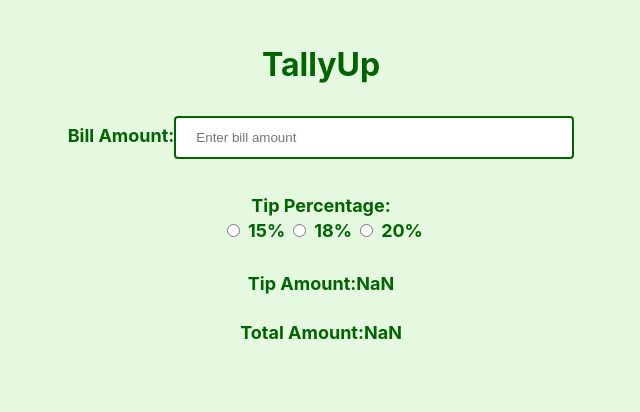
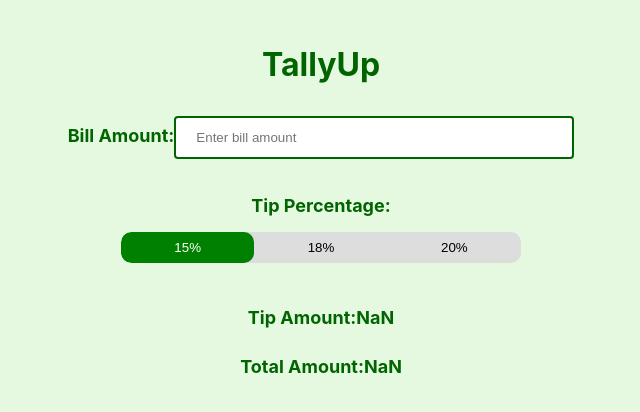
Before and after one commit to aarontorres0/TallyPay, a React (Create React App) app: page / in a window 1280 px wide. Shown: the top 412 px of the page, without its empty margins (319-959 px from the left). Built offline with nearby package versions, Linux system fonts and the light colour scheme.

Commit message:
new buttons

```diff
--- a/src/App.css
+++ b/src/App.css
@@ -61,3 +61,30 @@ h1 {
     font-size: 24px;
   }
 }
+
+.segmented-control {
+  display: flex;
+  align-items: center;
+  justify-content: center;
+  width: 80%;
+  max-width: 400px;
+  margin: 1rem auto;
+  border-radius: 10px;
+  background-color: #ddd;
+  overflow: hidden;
+}
+
+.segmented-control__button {
+  flex: 1;
+  padding: 0.5rem 1rem;
+  text-align: center;
+  cursor: pointer;
+  border: none;
+  background: none;
+}
+
+.segmented-control__button.active {
+  background-color: green;
+  color: white;
+  border-radius: 10px;
+}
--- a/src/App.js
+++ b/src/App.js
@@ -47,34 +47,42 @@ function App() {
       <br />
       <label>
         Tip Percentage:
-        <div>
-          <input
-            type="radio"
-            name="tipPercent"
+        <div className="segmented-control-container">
+          <div className="segmented-control">
+            <button
+              className={`segmented-control__button ${
+                tipPercent === 0.15 ? "active" : ""
+              }`}
               onClick={() => {
                 setTipPercent(0.15);
                 calculateTotalAmount();
               }}
-          />
+            >
               15%
-          <input
-            type="radio"
-            name="tipPercent"
+            </button>
+            <button
+              className={`segmented-control__button ${
+                tipPercent === 0.18 ? "active" : ""
+              }`}
               onClick={() => {
                 setTipPercent(0.18);
                 calculateTotalAmount();
               }}
-          />
+            >
               18%
-          <input
-            type="radio"
-            name="tipPercent"
+            </button>
+            <button
+              className={`segmented-control__button ${
+                tipPercent === 0.2 ? "active" : ""
+              }`}
               onClick={() => {
                 setTipPercent(0.2);
                 calculateTotalAmount();
               }}
-          />
+            >
               20%
+            </button>
+          </div>
         </div>
       </label>
 
```
Lines whose indentation alone changed are shown as unchanged.
